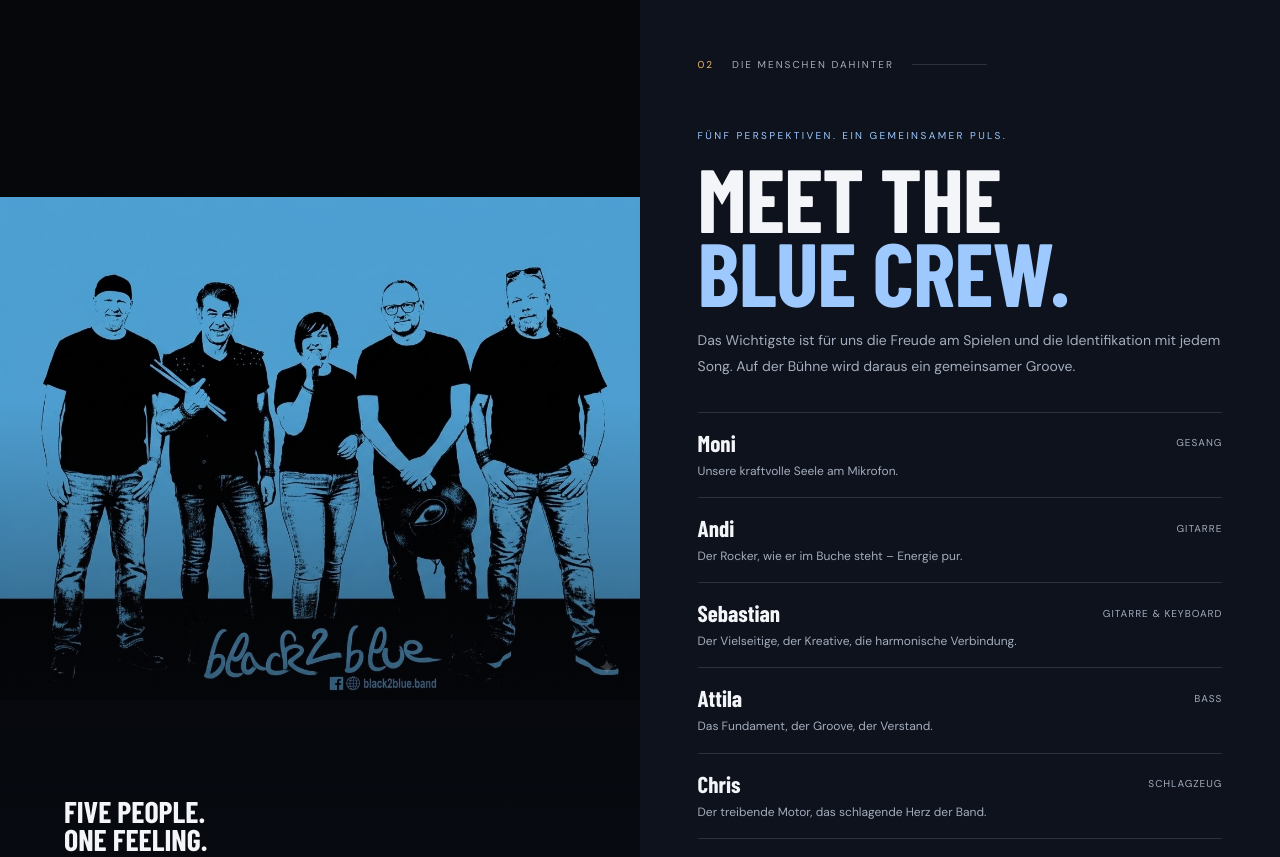
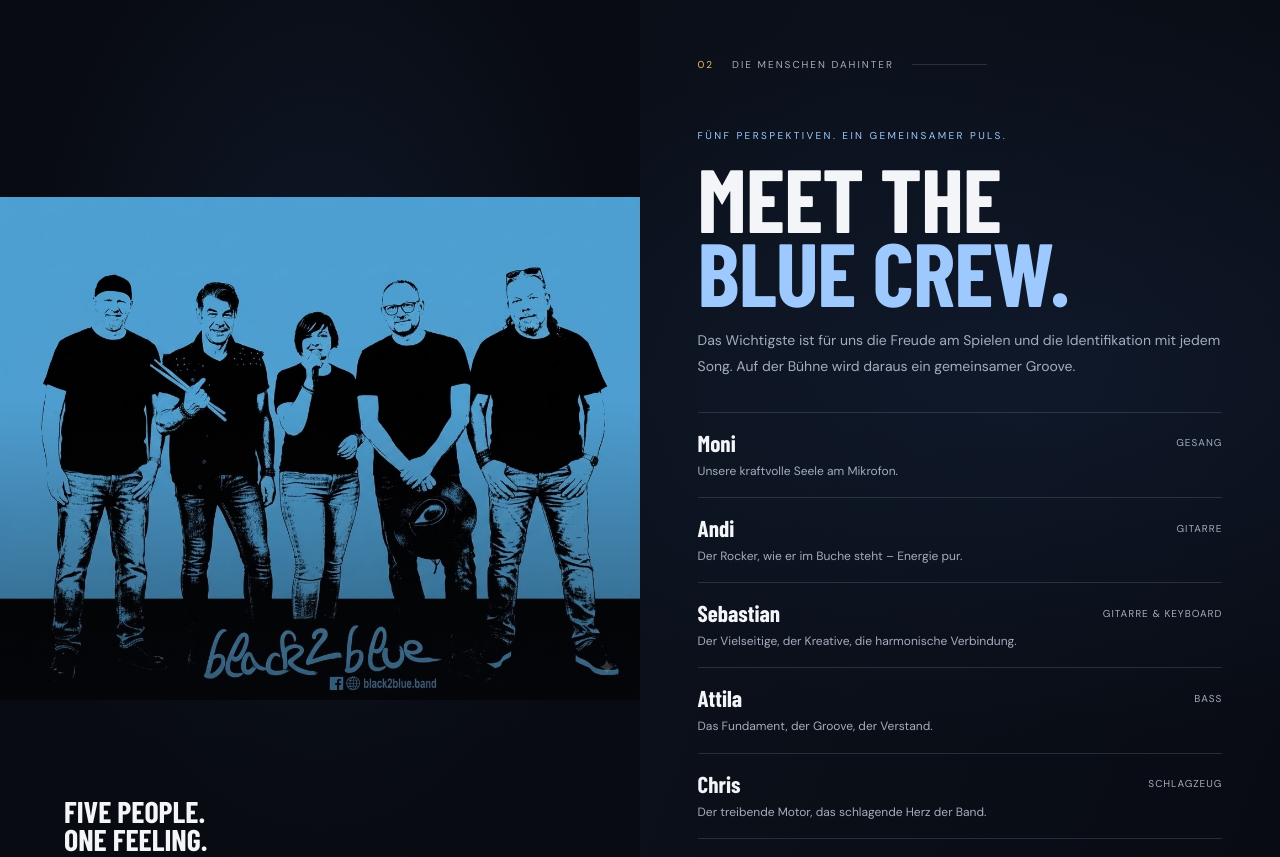
Before and after one commit to CiberAndy/black-to-blue-website, a website built with Vite: page index.html in a window 1280 px wide. Shown: the part 2194-3051 px from the top of the page. Built offline with nearby package versions, Linux system fonts and the light colour scheme; a web font is replaced by a local one.

Commit message:
Blend band section background into site design

```diff
--- a/src/style.css
+++ b/src/style.css
@@ -144,3 +144,14 @@
 .original-music p:not(.eyebrow){max-width:650px;margin:0;color:var(--muted);font-size:13px;line-height:1.8}
 .original-music-tag{font-size:9px;letter-spacing:1.5px;color:var(--cyan);white-space:nowrap}
 @media(max-width:640px){.original-music{grid-template-columns:42px minmax(0,1fr);gap:14px;padding:20px}.original-music-mark{width:40px;height:40px}.original-music h3{font-size:25px}.original-music-tag{grid-column:2;white-space:normal;line-height:1.6}}
+
+
+/* Die Band: Hintergrund an die dunkle, atmosphärische Gestaltung der übrigen Seite angleichen */
+.band-section{
+  background:
+    radial-gradient(ellipse at 82% 42%,rgba(35,63,112,.22),transparent 48%),
+    linear-gradient(110deg,#080b12 0%,#0b101a 55%,#080b12 100%);
+}
+.band-art{
+  background:radial-gradient(ellipse at 50% 42%,rgba(37,62,105,.28),transparent 66%),#080b12;
+}
```
